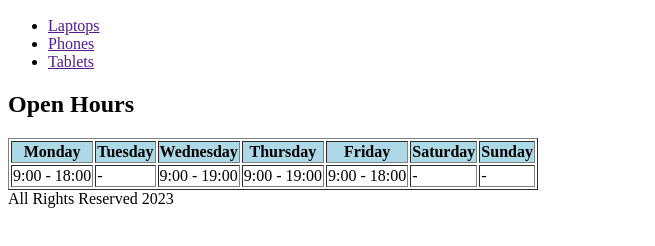
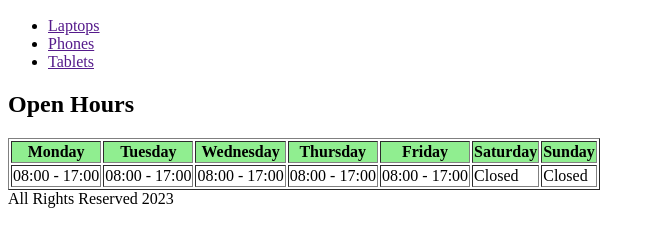
Before and after one commit to BeetrootAcademyAccount/eshop.github.io, a plain HTML site: page index.html in a window 1280 px wide. Shown: the part 110-356 px from the top of the page, without its empty margins (0-655 px from the left). Drawn offline with Linux system fonts and the light colour scheme.

Commit message:
Updating time table
Adjusted working hours to mon - fri (08:00 - 17:00)

```diff
--- a/index.html
+++ b/index.html
@@ -23,7 +23,7 @@
         <h2>Open Hours</h2>
         <table border="1">
           <thead>
-            <tr bgcolor="lightblue">
+            <tr bgcolor="lightgreen">
               <th>Monday</th>
               <th>Tuesday</th>
               <th>Wednesday</th>
@@ -35,13 +35,13 @@
           </thead>
           <tbody>
             <tr>
-              <td>9:00 - 18:00</td>
-              <td>-</td>
-              <td>9:00 - 19:00</td>
-              <td>9:00 - 19:00</td>
-              <td>9:00 - 18:00</td>
-              <td>-</td>
-              <td>-</td>
+              <td>08:00 - 17:00</td>
+              <td>08:00 - 17:00</td>
+              <td>08:00 - 17:00</td>
+              <td>08:00 - 17:00</td>
+              <td>08:00 - 17:00</td>
+              <td>Closed</td>
+              <td>Closed</td>
             </tr>
           </tbody>
         </table>
```
